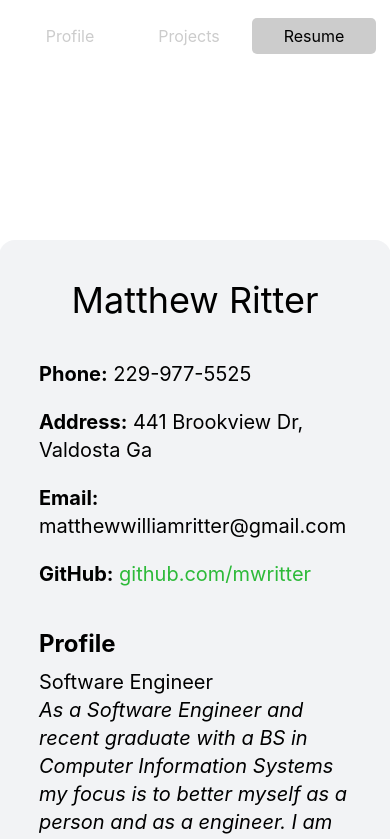
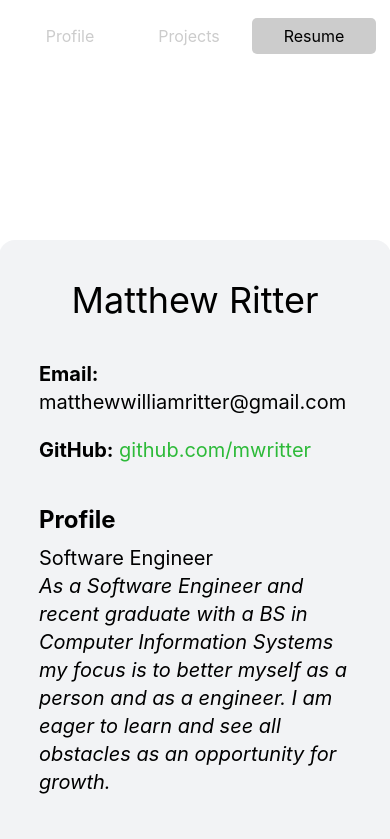
Before and after one commit to mwritter/next-portfolio, a Next.js app: page /resume in a window 390 px wide. Shown: the top 839 px of the page. Built offline with nearby package versions, Linux system fonts and the light colour scheme.

Commit message:
Update resume.jsx
Removed address and phone number

```diff
--- a/pages/resume.jsx
+++ b/pages/resume.jsx
@@ -12,12 +12,6 @@ const Resume = () => {
         <div className="flex flex-col align-middle bg-opacity-50 bg-gray-200 mx-auto my-auto md:max-w-7xl rounded-2xl md:p-32 p-10 gap-10 mt-60 mb-20">
           <h1 className="text-4xl text-center">Matthew Ritter</h1>
           <div className="grid gap-5 justify-center">
-            <span>
-              <b>Phone:</b> 229-977-5525
-            </span>
-            <span>
-              <b>Address:</b> 441 Brookview Dr, Valdosta Ga
-            </span>
             <span>
               <b>Email:</b> matthewwilliamritter@gmail.com
             </span>
```
